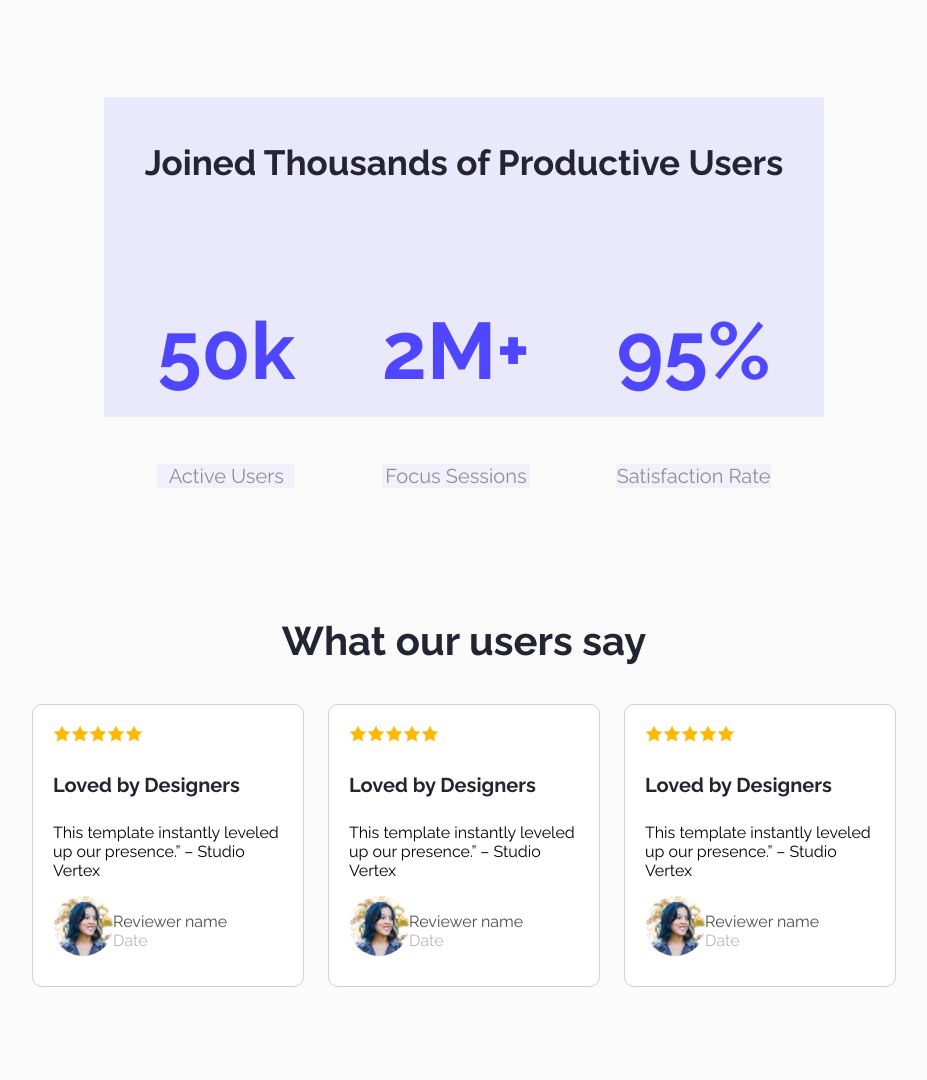
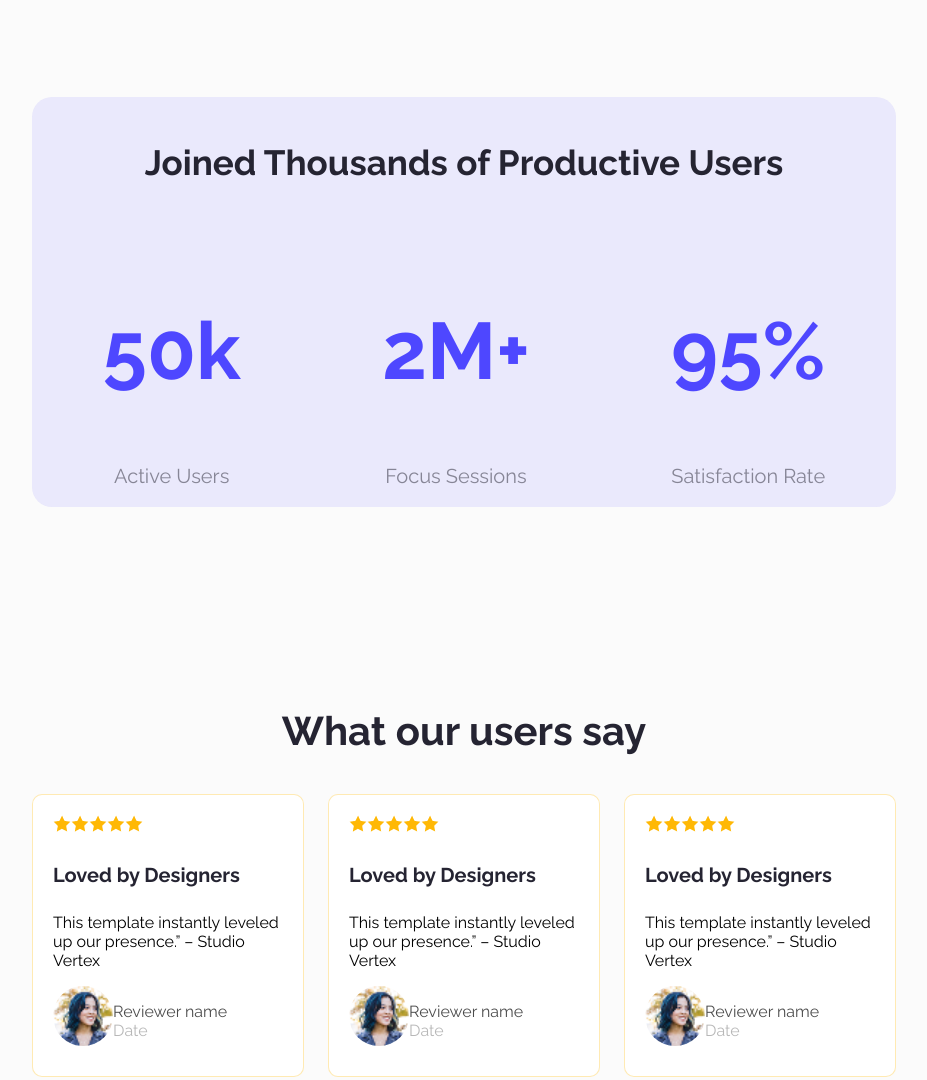
Before and after one commit to nafiz-git/assignment-1-solution, a plain HTML site: page index.html in a window 1280 px wide. Shown: the part 920-2000 px from the top of the page, without its empty margins (176-1103 px from the left). Drawn offline with Linux system fonts and the light colour scheme.

Commit message:
final submission

```diff
--- a/style.css
+++ b/style.css
@@ -97,12 +97,14 @@ main{
 /* ======================================user section======================== */
 .user-section{
 
-    margin: 100px auto;
-    width: 700px;
+    margin: 100px 200px;
+    /* width: 800px; */
     height: 300px;
-    padding: 10px;
+    padding-top: 10px;
+    padding-bottom: 100px;
     background-color: rgba(78, 71, 255, .1);
     text-align: center;
+    border-radius: 20px;
 }
 .user-data{
     display: flex;
@@ -120,7 +122,7 @@ main{
     color: #252432;
     opacity: 50%;
     font-size: 20px;
-    background-color: rgba(78, 71, 255, .1);
+    /* background-color: rgba(78, 71, 255, .1); */
 }
 
 
@@ -143,7 +145,7 @@ main{
 
 .user{
     text-align: left;
-    border: 1px solid #d1d1d6;
+    border: 1px solid rgba(255, 184, 5, 0.3);
     border-radius: 10px;
     color: #F2EDED;
     padding: 20px;
```
